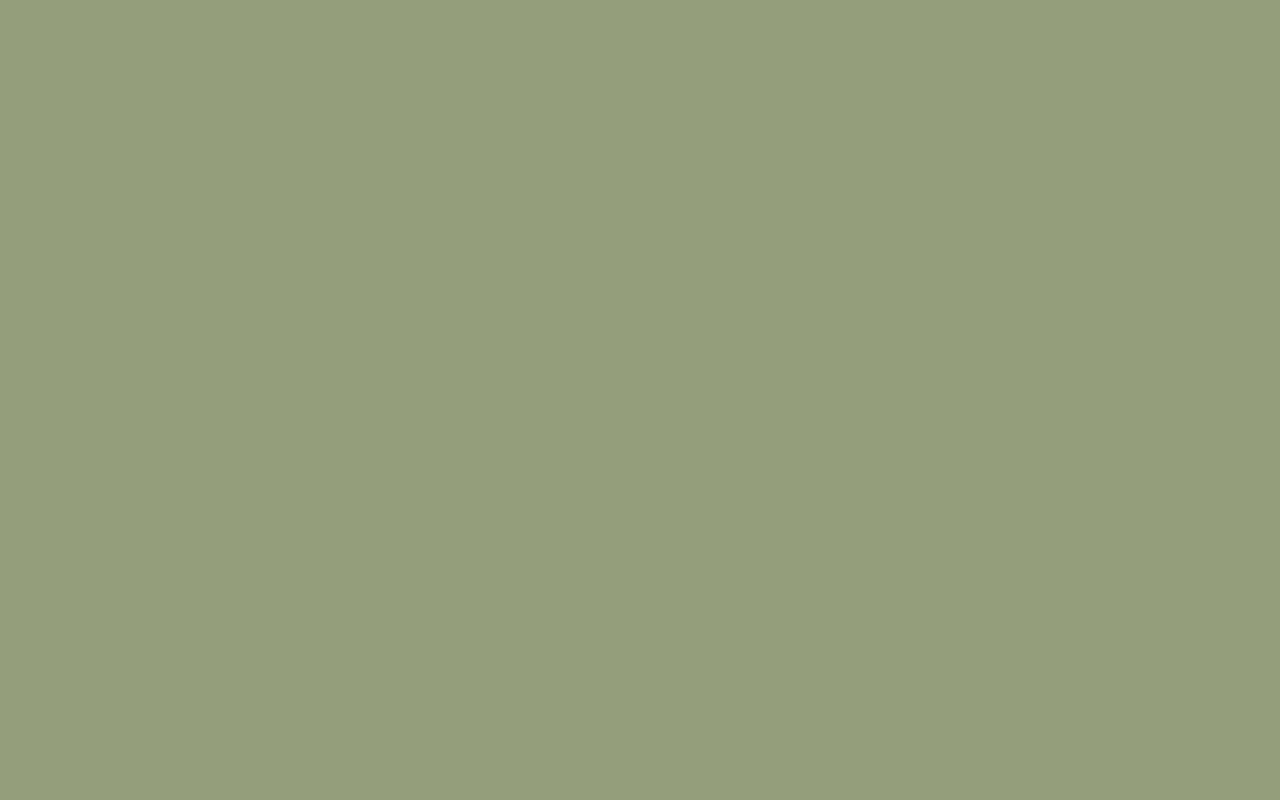
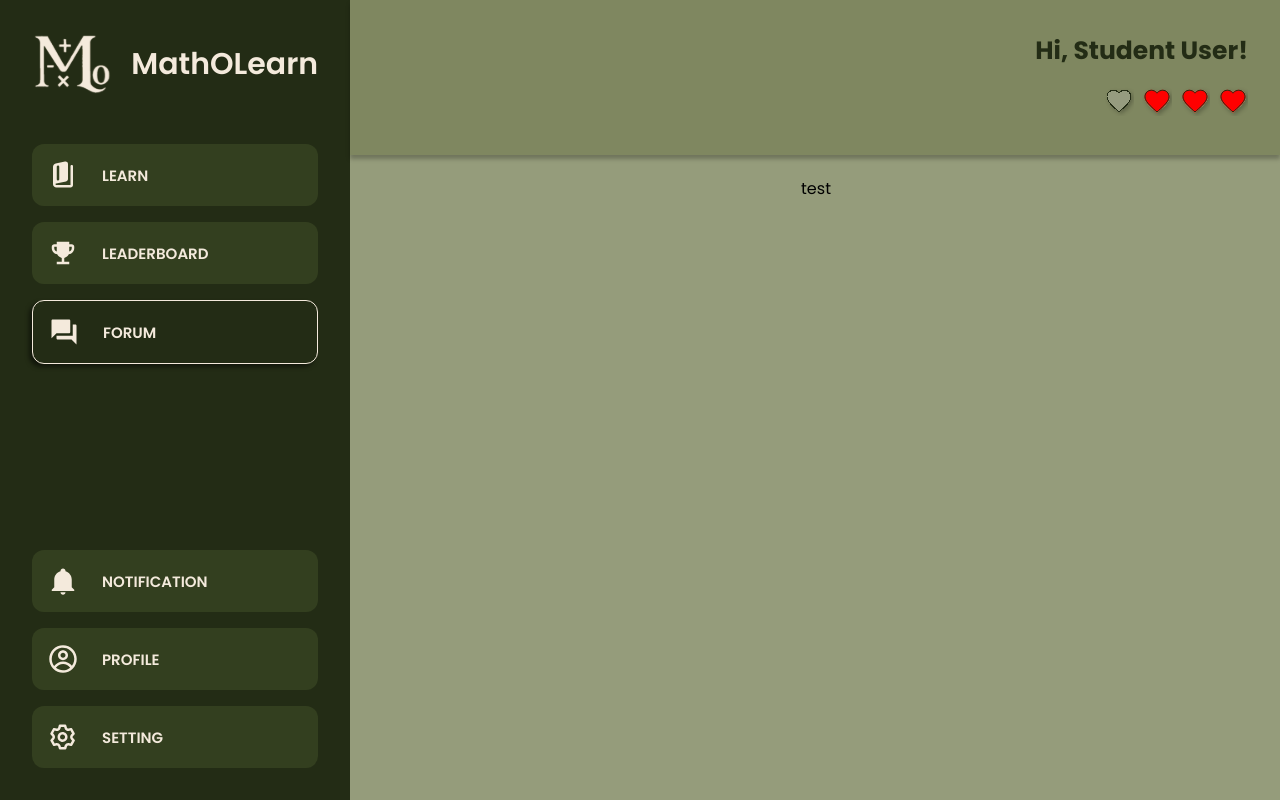
Before and after one commit to Slaxius/MathOLearn, a React (Vite) app: page /forum in a window 1280 px wide. Before the commit this address had no page. Built offline with nearby package versions, Linux system fonts and the light colour scheme.

Commit message:
Created Forum, Leaderboard, Notification, and Profile page

```diff
--- a/src/App.jsx
+++ b/src/App.jsx
@@ -3,10 +3,10 @@ import SignUp from "./pages/SignUp.jsx";
 import SignIn from "./pages/SignIn.jsx";
 import ResetPw from "./pages/ResetPassword.jsx";
 import Learn from "./pages/Learn.jsx";
-// import Leaderboard from "./pages/Leaderboard.jsx";
-// import Forum from "./pages/Forum.jsx";
-// import Notification from "./pages/Notification.jsx";
-// import Profile from "./pages/Profile.jsx";
+import Leaderboard from "./pages/Leaderboard.jsx";
+import Forum from "./pages/Forum.jsx";
+import Notification from "./pages/Notification.jsx";
+import Profile from "./pages/Profile.jsx";
 import Settings from "./pages/Settings.jsx";
 import Preferences from "./pages/settings_account/Preferences.jsx";
 import Privacy from "./pages/settings_account/Privacy.jsx";
@@ -22,10 +22,10 @@ function App() {
         <Route path="/signin" element={<SignIn />} />
         <Route path="/resetpassword" element={<ResetPw />} />
         <Route path="/learn" element={<Learn />} />
-        {/* <Route path="/leaderboard" element={<Leaderboard />} /> */}
-        {/* <Route path="/forum" element={<Forum />} /> */}
-        {/* <Route path="/notification" element={<Notification />} /> */}
-        {/* <Route path="/profile" element={<Profile />} /> */}
+        <Route path="/leaderboard" element={<Leaderboard />} />
+        <Route path="/forum" element={<Forum />} />
+        <Route path="/notification" element={<Notification />} />
+        <Route path="/profile" element={<Profile />} />
         <Route path="/settings" element={<Settings />} />
         <Route path="/settings/preferences" element={<Preferences />} />
         <Route path="/settings/privacy" element={<Privacy />} />
--- a/src/pages/Forum.jsx
+++ b/src/pages/Forum.jsx
@@ -0,0 +1,18 @@
+import React from "react";
+import Navbar from "../components/navbar.jsx";
+import Header from "../components/header.jsx";
+import "../css/Forum.css";
+
+function Forum() {
+  return (
+    <div className="page">
+      <Navbar />
+      <Header />
+      <div className="main-section">
+        <p>test</p>
+      </div>
+    </div>
+  );
+}
+
+export default Forum;
--- a/src/pages/Leaderboard.jsx
+++ b/src/pages/Leaderboard.jsx
@@ -0,0 +1,18 @@
+import React from "react";
+import Navbar from "../components/navbar.jsx";
+import Header from "../components/header.jsx";
+import "../css/Leaderboard.css";
+
+function Leaderboard() {
+  return (
+    <div className="page">
+      <Navbar />
+      <Header />
+      <div className="main-section">
+        <p>test</p>
+      </div>
+    </div>
+  );
+}
+
+export default Leaderboard;
--- a/src/pages/Notification.jsx
+++ b/src/pages/Notification.jsx
@@ -0,0 +1,18 @@
+import React from "react";
+import Navbar from "../components/navbar.jsx";
+import Header from "../components/header.jsx";
+import "../css/Notification.css";
+
+function Notification() {
+  return (
+    <div className="page">
+      <Navbar />
+      <Header />
+      <div className="main-section">
+        <p>test</p>
+      </div>
+    </div>
+  );
+}
+
+export default Notification;
--- a/src/pages/Profile.jsx
+++ b/src/pages/Profile.jsx
@@ -0,0 +1,18 @@
+import React from "react";
+import Navbar from "../components/navbar.jsx";
+import Header from "../components/header.jsx";
+import "../css/Profile.css";
+
+function Profile() {
+  return (
+    <div className="page">
+      <Navbar />
+      <Header />
+      <div className="main-section">
+        <p>test</p>
+      </div>
+    </div>
+  );
+}
+
+export default Profile;
```
Also changed, not shown: src/css/Forum.css (added), src/css/Leaderboard.css (added), src/css/Notification.css (added), src/css/Profile.css (added).
